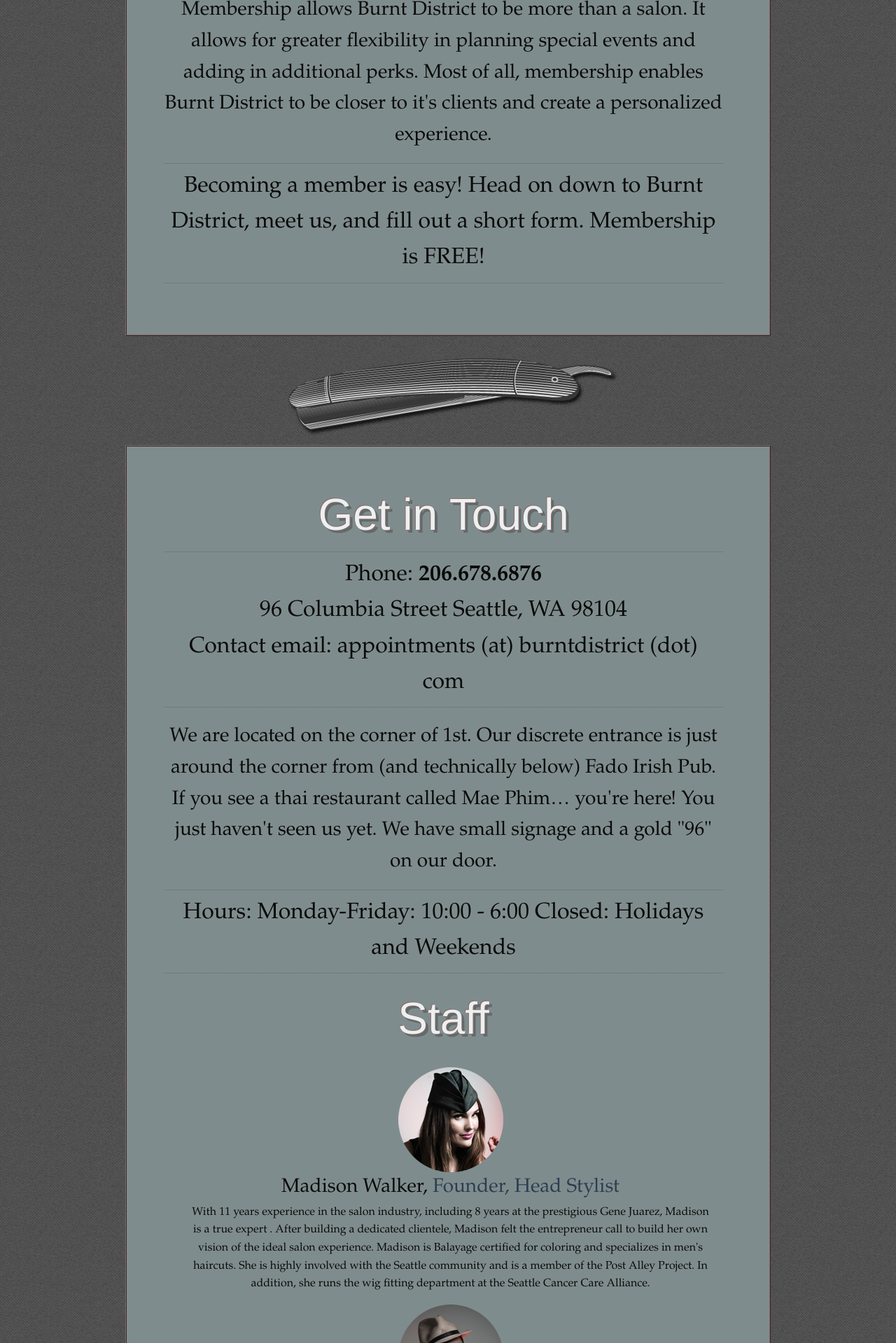
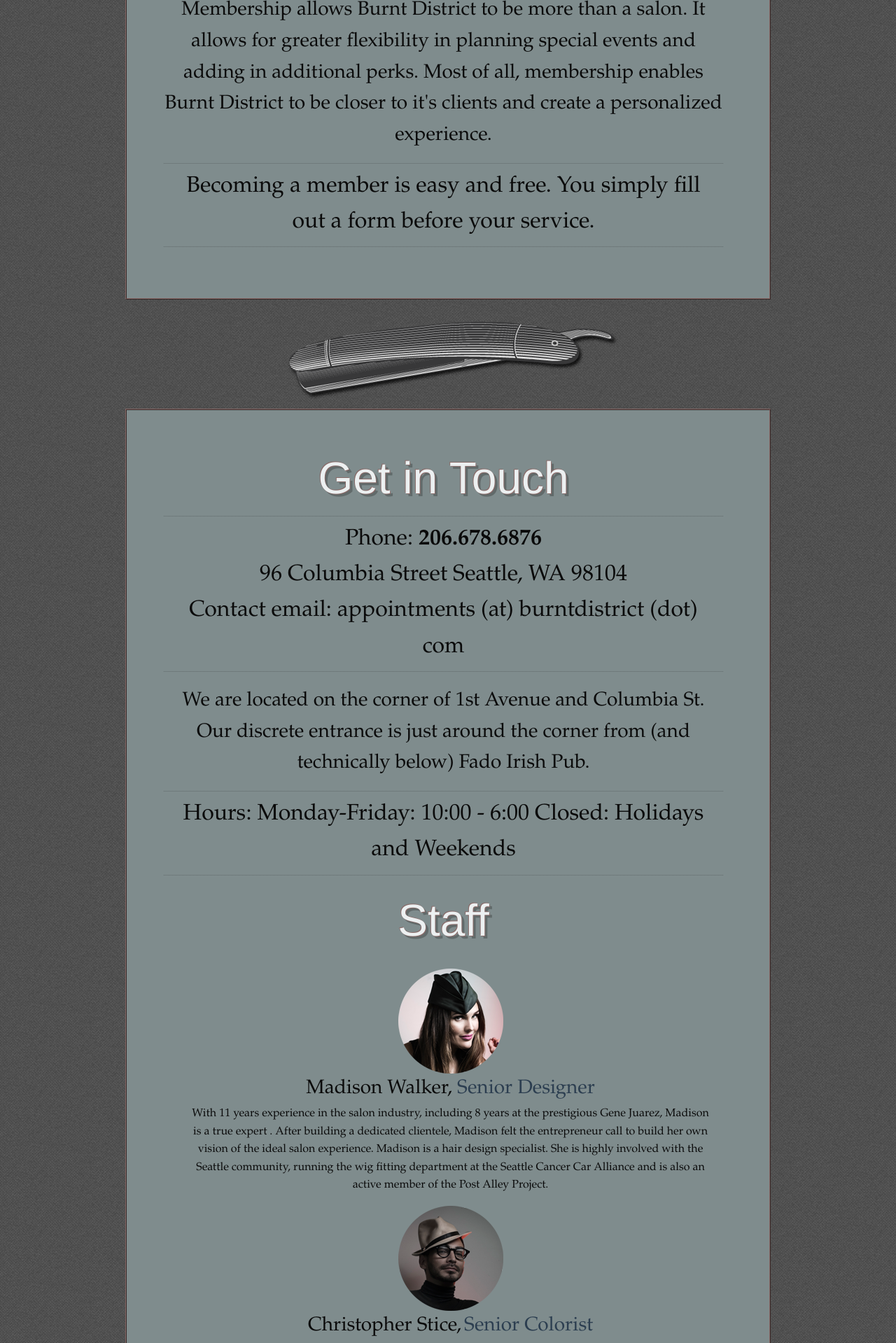
Before and after one commit to shenst1/burntdistrict, a Rails app: page / in a window 1280 px wide; the page is wider, and only the part inside the window is pictured. Shown: the part 3072-4991 px from the top of that part at 70% size. Run offline with Rails 7, Linux system fonts and the light colour scheme; style sheets or scripts are compiled from the project's sources; some libraries are stand-ins or nearby versions.

Commit message:
Update pricing information.

```diff
--- a/app/views/salon/_contact.html.erb
+++ b/app/views/salon/_contact.html.erb
@@ -9,11 +9,9 @@ Phone: <b>206.678.6876</b>
 Seattle, WA 98104
 <br>
 Contact email: appointments (at) burntdistrict (dot) com
-
+<!-- <a href="javascript:launchWS('http://clients.mindbodyonline.com/ws.asp?studioid=38831&stype=-9');" class="large button success">Schedule Online Now</a> -->
 </p>
-<p class="clearbg">We are located on the corner of 1st.
-Our discrete entrance is just around the corner from (and technically below) Fado Irish Pub. If you see a thai restaurant called Mae Phim… you're here! You just haven't seen us yet.
-We have small signage and a gold "96" on our door.</p>
+<p class="clearbg">We are located on the corner of 1st Avenue and Columbia St. Our discrete entrance is just around the corner from (and technically below) Fado Irish Pub.</p>
 <p class="secondary">
 Hours:
 Monday-Friday: 10:00 - 6:00
@@ -27,8 +25,8 @@ Closed: Holidays and Weekends
     </div>
     <div class="large-9 columns">
       <p class="name">Madison Walker, </p>
-      <p class="subheader title">Founder, Head Stylist </p>
-      <p class="bio">With 11 years experience in the salon industry, including 8 years at the prestigious Gene Juarez, Madison is a true expert . After building a dedicated clientele, Madison felt the entrepreneur call to build her own vision of the ideal salon experience. Madison is Balayage certified for coloring and specializes in men's haircuts. She is highly involved with the Seattle community and is a member of the Post Alley Project. In addition, she runs the wig fitting department at the Seattle Cancer Care Alliance. </p>
+      <p class="subheader title">Senior Designer</p>
+      <p class="bio">With 11 years experience in the salon industry, including 8 years at the prestigious Gene Juarez, Madison is a true expert . After building a dedicated clientele, Madison felt the entrepreneur call to build her own vision of the ideal salon experience. Madison is a hair design specialist. She is highly involved with the Seattle community, running the wig fitting department at the Seattle Cancer Car Alliance and is also an active member of the Post Alley Project.</p>
     </end>
   </li>
   <li class="profile row">
@@ -37,8 +35,8 @@ Closed: Holidays and Weekends
     </div>
     <div class="large-9 columns">
       <p class="name">Christopher Stice,</p>
-      <p class="subheader title">Stylist</p>
-      <p class="bio">Working side by side with Madison for eight years at Gene Juarez, Christopher joined Burnt District as their top colorist. Christopher is extensively trained in Balayage and is certified in the French technique. Outside of Burnt District, Chris is a lead volunteer at the Gay City Wellness Center and is an advocate for LGBT community events. </p>
+      <p class="subheader title">Senior Colorist</p>
+      <p class="bio">Working side by side with Madison for eight years at Gene Juarez, Christopher joined Burnt District as their senior colorist. Christopher is Balayage certified and an expert in his field. Outside of Burnt District, Chris is a lead volunteer at the Gay City Wellness Center and is an advocate for LGBT. </p>
     </div>
   </li>
   <li class="profile row">
@@ -47,7 +45,7 @@ Closed: Holidays and Weekends
     </div>
     <div class="large-9 columns">
       <p class="name">Mallory Hansen,</p>
-      <p class="subheader title">Stylist </p>
+      <p class="subheader title">Haircut and Color Specialist</p>
       <p class="bio">Mallory Hansen is Madison Walker's protege and has been gleaning as much as possible working side by side with her. She was trained at The Salon Professional Academy and is now in her third year styling as a professional. Before pursuing her professional career as a stylist, she attended Cornish College of the Arts as a musical theatre major. She is often seen around town carrying a Cherry Street coffee cup in her hand.</p>
     </div>
   </li>
@@ -59,7 +57,7 @@ Closed: Holidays and Weekends
       <p class="name">Samantha Roy,</p>
       <p class="subheader title">Esthetician </p>
       <!-- <p class="bio">Samantha Roy was born a poor young black girl in the heart of Compton. She spent her youth years doing corn rows for crack until she got her first big break when Ice T knocked her up outside an LA strip joint. When Ice T found out about their child 2 years later, he gave her to the money to pursue a new life. She chose to ride the rails north and landed in Seattle's Central District. That's when Madison scrapped her out of the gutter and let her live in the Seattle Underground. </p> -->
-      <p class="bio">Samantha Roy is a meticulous estecian with an unparalled eye for detail. She strives to provide a laidback, comfortable and professional atmosphere. After living in Korea for three months, Sam decided to pursue a career in esthetics and returned to school for training at the Gary Manuel Aveda Institute. Outside of her career, Sam has a passion for creative endeavors and in particular loves Japanese culture.
+      <p class="bio">Samantha Roy is a meticulous esthetician with an unparalled eye for detail. She strives to provide a laidback, comfortable and professional atmosphere. After living in Korea for three months, Sam decided to pursue a career in esthetics and returned to school for training at the Gary Manuel Aveda Institute. Outside of her career, Sam has a passion for creative endeavors and in particular loves Japanese culture.
       </p>
 
     </div>
--- a/app/views/salon/_membership.html.erb
+++ b/app/views/salon/_membership.html.erb
@@ -1,4 +1,4 @@
 <h2>Membership</h2>
 <p class="secondary">Burnt District is Seattle's first member's only salon.</p>
 <p class="clearbg">Membership allows Burnt District to be more than a salon. It allows for greater flexibility in planning special events and adding in additional perks. Most of all, membership enables Burnt District to be closer to it's clients and create a personalized experience.</p>
-<p class="secondary">Becoming a member is easy! Head on down to Burnt District, meet us, and fill out a short form. Membership is FREE!</p>
+<p class="secondary">Becoming a member is easy and free. You simply fill out a form before your service.</p>
--- a/app/views/salon/services/_bridal_services.html.erb
+++ b/app/views/salon/services/_bridal_services.html.erb
@@ -6,8 +6,12 @@
 
 <div class="price-list-center">
   <ul>
-    <li>Bridal Hair (includes trial)   160</li>
-    <li>Brides Maids Special Occasion Hair   100</li>
-    <li>Bridal Makeup (includes trial and faux lashes)   100 </li>
+    <li>Bridal Hair   90</li>
+    <li>Bridal Trial   90</li>
+    <li>Special Occasion Hair   55-80</li>
+    <li>Bridal Makeup   50</li>
+    <li>Bridal Makeup Trial   50</li>
+    <li>Specail Occasion Makeup   45</li>
+    <li>Faux Lashes   10</li>
   </ul>
 </div>
--- a/app/views/salon/services/_event_services.html.erb
+++ b/app/views/salon/services/_event_services.html.erb
@@ -1,5 +1,5 @@
 <div class="service-explanation">
   <h3>Burnt District is more than a salon. It is a space for artists and individuals alike to share their creative work and passion with guests.</h3>
-  <p>With a unique and charming location in historic Pioneer Square, there is no better place to host your next creative endeavor. In the past we have hosted tastings, burlesque photo shoots, and more! We welcome the Seattle community to use our space to make your next event a success!</p>
+  <p>With a unique and charming location in historic Pioneer Square, there is no better place to host your next creative endeavor. In the past we have rented our space for tastings, photo shoots, commercials, music videos and more! We welcome the Seattle community to use our space to make your next event a success!</p>
   <p>For inquiries and schedule availability, ask for Madison. </p>
 </div>
--- a/app/views/salon/services/_hairservices.html.erb
+++ b/app/views/salon/services/_hairservices.html.erb
@@ -1,41 +1,42 @@
 <div class="service-explanation">
   <h3>Burnt District haircuts are inspired by the beautiful people that walk through our doors.</h3>
-  <p>All our technicians are Balayage certified. If you do not see the service you would like below, please do not to hesitate to call and ask. We have a talented team and our services menu is always expanding. <br>*Prices may vary by artist <br> **minimum 24 hour cancellation notice required. </p>
+  <p>All our technicians are Balayage certified. If you do not see the service you would like below, please do not to hesitate to call and ask. We have a talented team and our services menu is always expanding.<br> **minimum 24 hour cancellation notice required. </p>
 </div>
 
 
 <div class="price-list-right">
-  <h4 class="subheader">Technical Hair Services*</h4>
+  <h4 class="subheader">Technical Hair Services</h4>
   <ul>
     <li></li>
     <li>Full Balayage   120</li>
     <li>Partial Balayage   100</li>
     <li>Painting the Part   50</li>
-    <li>Full Foil   100</li>
-    <li>Partial Foil   80</li>
-    <li>Sectional Foil   40</li>
-    <li>Bleach & Tone   85</li>
-    <li>Color   50</li>
-    <li>Gloss   35</li>
-    <li>Corrective Color   120</li>
+    <li>Full Foil   100-110</li>
+    <li>Partial Foil   80-90</li>
+    <li>Sectional Foil   40-45</li>
+    <li>Bleach & Tone   85-100</li>
+    <li>Color   55-60</li>
+    <li>Gloss   35-40</li>
+    <li>Corrective Color   120+</li>
+  </ul>
+
+</div>
+<div class="price-list-left">
+  <h4 class="subheader">Hair Design Services</h4>
+  <ul>
+    <li>Men's Haircut   30-35</li>
+    <li>Buzz Cut (clipper only)   20-25</li>
+    <li>Women's Haircut   40-55</li>
+    <li>Children's Haircut (0-9 yrs)   25</li>
+    <li>Blowout (shampoo & blowdry)   30</li>
+    <li>Scalp Massage   15</li>
+    <li>Bang Trim/Neck Trim   10</li>
+    <li>Special Occasion Hair   55-80</li>
+    <li>Bridal Hair 90</li>
+    <li>Bridal Trial 90</li>
   </ul>
   <h4 class="subheader">Hair Treatments</h4>
   <ul>
-    <li>Keratin Complex Smoothing Therapy Treatment (2oz. or less)   250</li>
+    <li>Keratin Complex Smoothing Treatment 250</li>
   </ul>
 </div>
-<div class="price-list-left">
-  <h4 class="subheader">Hair Services</h4>
-  <ul>
-    <li>Men's Haircut   30</li>
-    <li>Buzz Cut (clipper only)   20 </li>
-    <li>Haircut/Style   45-55</li>
-    <li>Children's Haircut (0-9 yrs)   25</li>
-    <li>Blowout (shampoo & blowdry)   30</li>
-    <li>Bang Trim/Neck Trim   10</li>
-    <li>Special Occasion Hair   55-80</li>
-    <li>Bridal Hair (day of & trial)   180</li>
-
-
-  </ul>
-</div>
--- a/app/views/salon/services/_spa_services.html.erb
+++ b/app/views/salon/services/_spa_services.html.erb
@@ -5,7 +5,7 @@
     <p>Estheticians are trained to provide expert service in maintaining your skin. With a variety of services to choose from, you will find the treatment that matches your needs.<br>*Prices may vary by artist <br> **minimum 24 hour cancellation notice required.</p>
 </div>
 <div class="price-list-left">
-  <h4 class="subheader">Above the Neck Waxing Services</h4>
+  <h4 class="subheader">Above the Neck Waxing</h4>
   <ul>
     <li>Brow Arch   20</li>
     <li>Lip Wax   15</li>
@@ -16,7 +16,7 @@
     <li>Forehead   15</li>
     <li>Ears   10</li>
   </ul>
-  <h4 class="subheader">Upper Body</h4>
+  <h4 class="subheader">Upper Body Waxing</h4>
     <ul>
     <li>Nape of  the Neck  20</li>
     <li>Chest   35</li>
@@ -32,7 +32,7 @@
   </ul>
 </div>
 <div class="price-list-right">
-  <h4 class="subheader">Lower Body Waxing Services</h4>
+  <h4 class="subheader">Lower Body Waxing</h4>
   <ul>
     <li>Brazilian   65</li>
     <li>Extended Bikini   40</li>
@@ -45,10 +45,10 @@
   </ul>
 </div>
 <div class="price-list-right">
-  <h4 class="subheader">Technical Services</h4>
+  <h4 class="subheader">Eyelash Extensions/h4>
   <ul>
     <li>Eyelash Extensions Full   130</li>
     <li>Eyelash Extensions Fill   65</li>
-    <li>Scalp Massage   15</li>
+
   </ul>
 </div>
```
